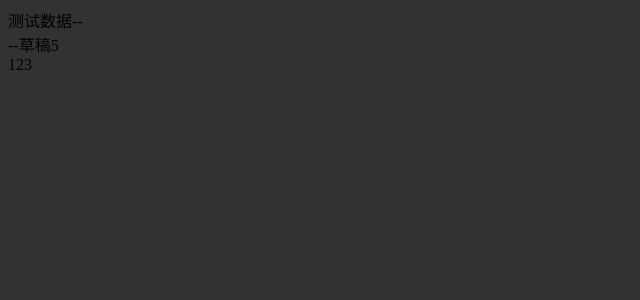
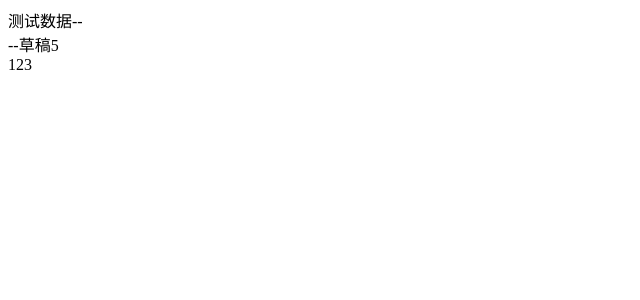
Before and after one commit to yznote/yznote.github.io, a Jekyll site: the page 00.html, which Jekyll copies as it is, in a window 1280 px wide. Shown: the top 300 px of the page, without its empty margins (0-640 px from the left). Built offline with Jekyll 4.4.1, drawn with Linux system fonts in a browser that asks for light colours.

Commit message:
Update 00.html

```diff
--- a/00.html
+++ b/00.html
@@ -1,8 +1,7 @@
 <?xml version="1.0" encoding="UTF-8"?>
 <style type="text/css">
 	body {
-		font: 15px;
-		background-color: #323232;
+		font: 13px;
 	}
 </style>
 
```
